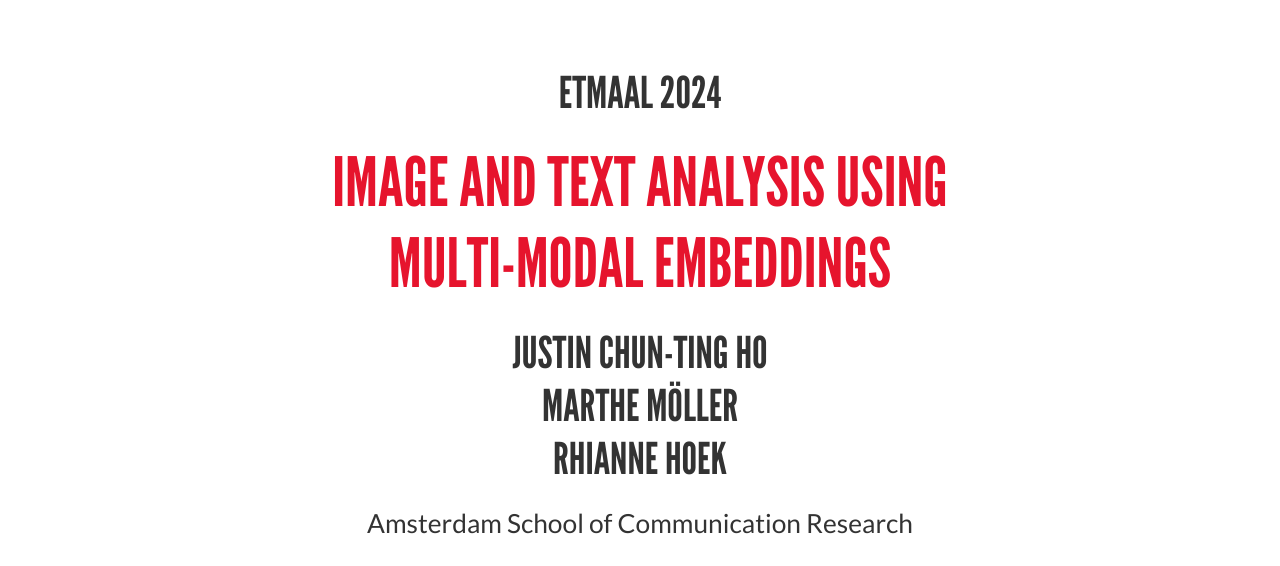
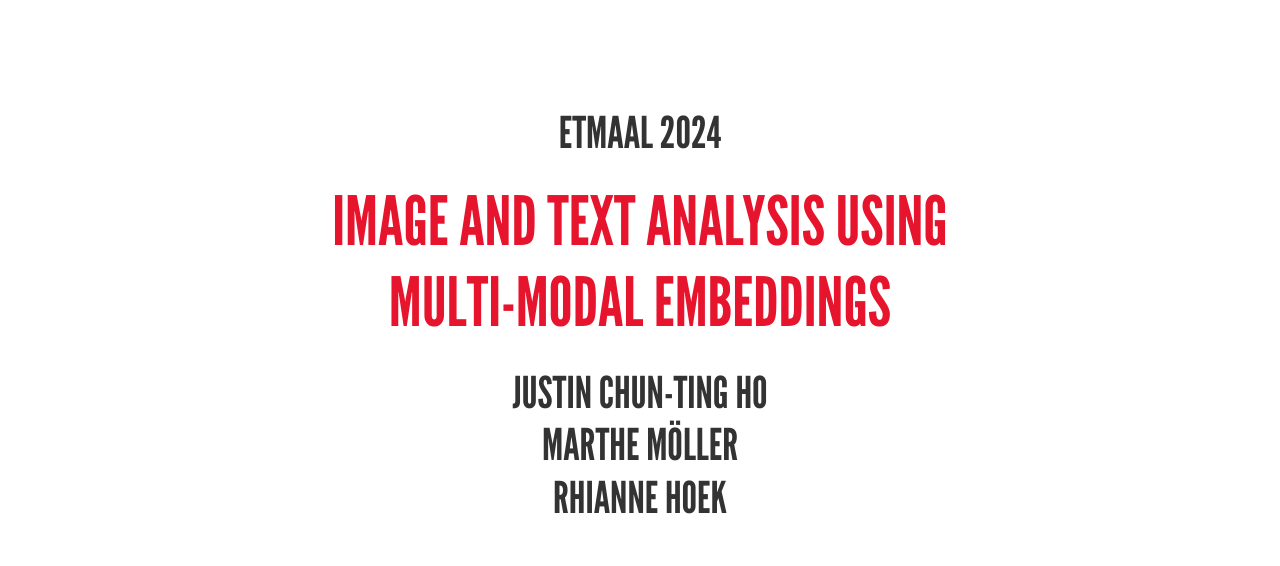
Before and after one commit to justinchuntingho/etmaal2024-slides, a website: page index.html in a window 1280 px wide. Shown: the top 566 px of the page. Drawn offline with Linux system fonts and the light colour scheme.

Commit message:
Update index.html

```diff
--- a/index.html
+++ b/index.html
@@ -21,7 +21,6 @@
 					<h4>ETMAAL 2024</h4>
 					<h3>Image and Text Analysis using <br>Multi-modal Embeddings</h3>
 					<h4 style ="color:#333">Justin Chun-ting Ho<br>Marthe Möller<br>Rhianne Hoek</h4>
-					<small>Amsterdam School of Communication Research</small>
 					<p><img src="uvalogo.png" width="32%" style="background:none; border:none; box-shadow:none;">
 						<img src="ascorlogo.png" width="40%" style="background:none; border:none; box-shadow:none;"></p>
 				</div>
```
